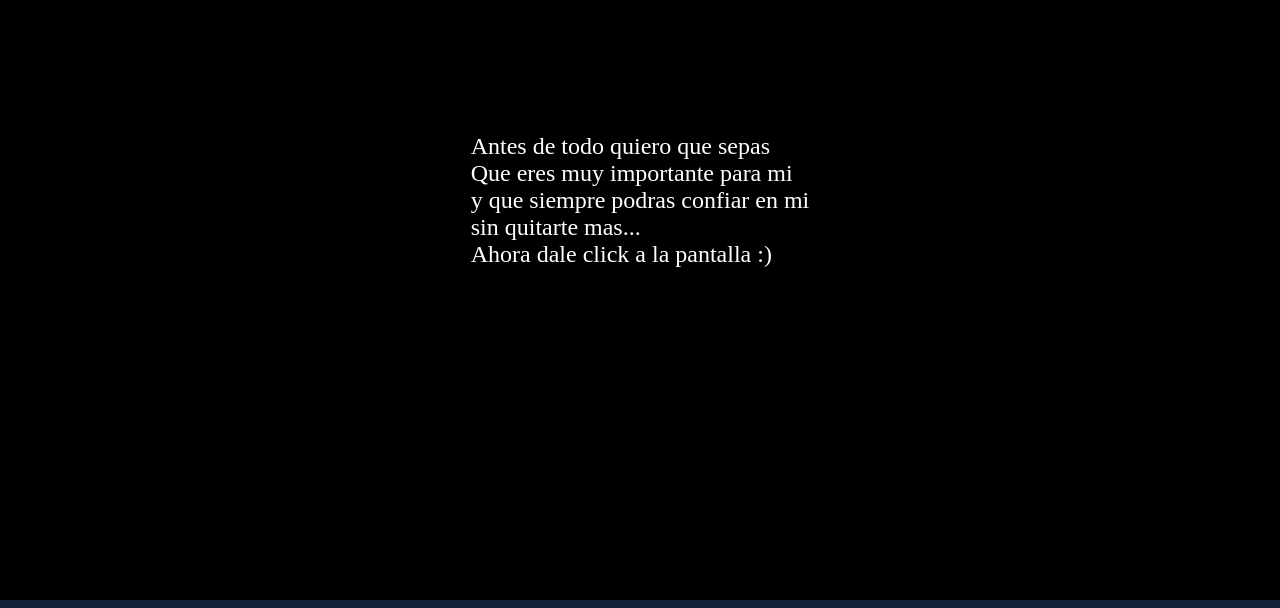
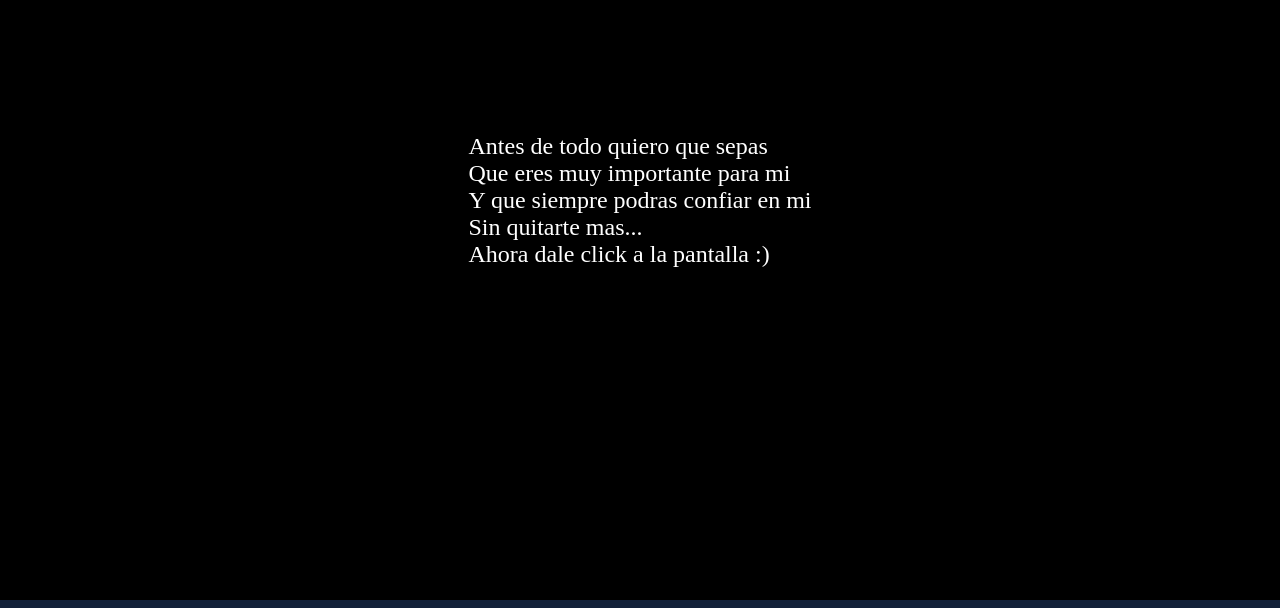
Before and after one commit to victorakio125/rosita-para-cami, a plain HTML site: page index.html in a window 1280 px wide. Shown: the part 200-808 px from the top of the page. Drawn offline with Linux system fonts and the light colour scheme.

Commit message:
Update index.html

```diff
--- a/index.html
+++ b/index.html
@@ -38,7 +38,7 @@
 	</div>
 </div>
 
-<div id="splash" onclick="start()">&#127929; <div id="splash" onclick="start()"> Antes de todo quiero que sepas <br> Que eres muy importante para mi <br> y que siempre podras confiar en mi <br> sin quitarte mas... <br> Ahora dale click a la pantalla :)    </div>
+<div id="splash" onclick="start()">&#127929; <div id="splash" onclick="start()"> Antes de todo quiero que sepas <br> Que eres muy importante para mi <br> Y que siempre podras confiar en mi <br> Sin quitarte mas... <br> Ahora dale click a la pantalla :)    </div>
 
     <audio id="bgm" src="Luna.mp3" loop></audio> </div>
 
```
